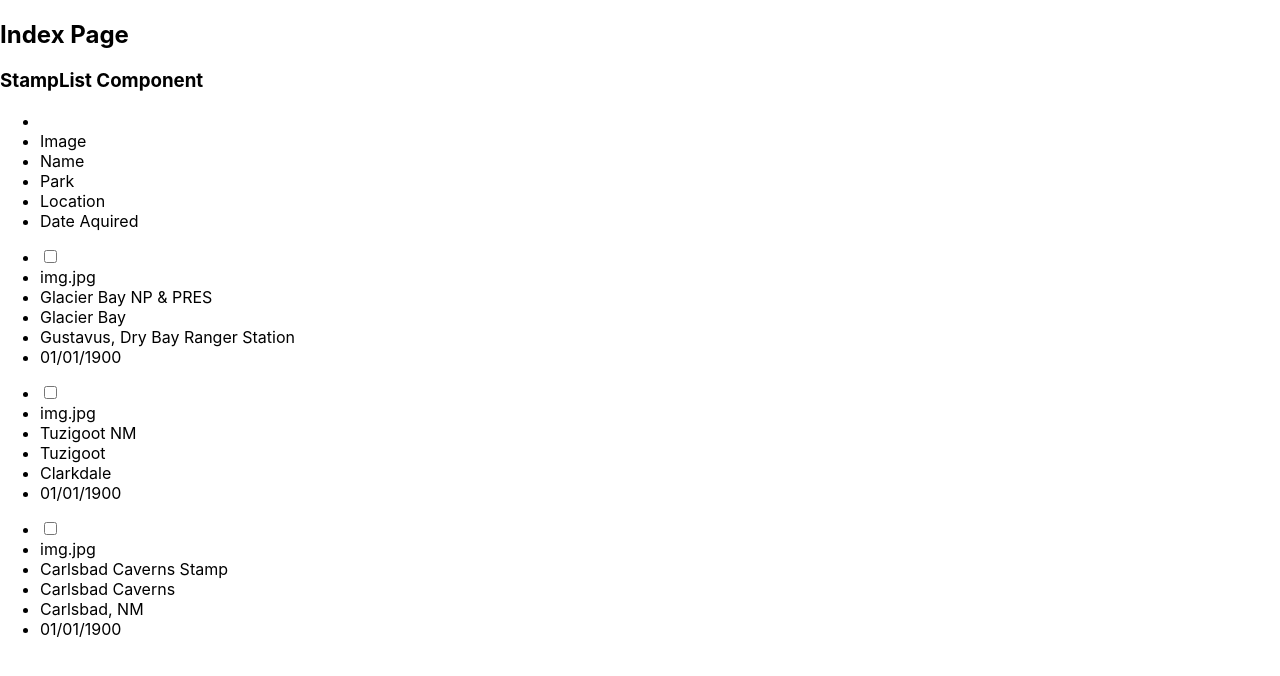
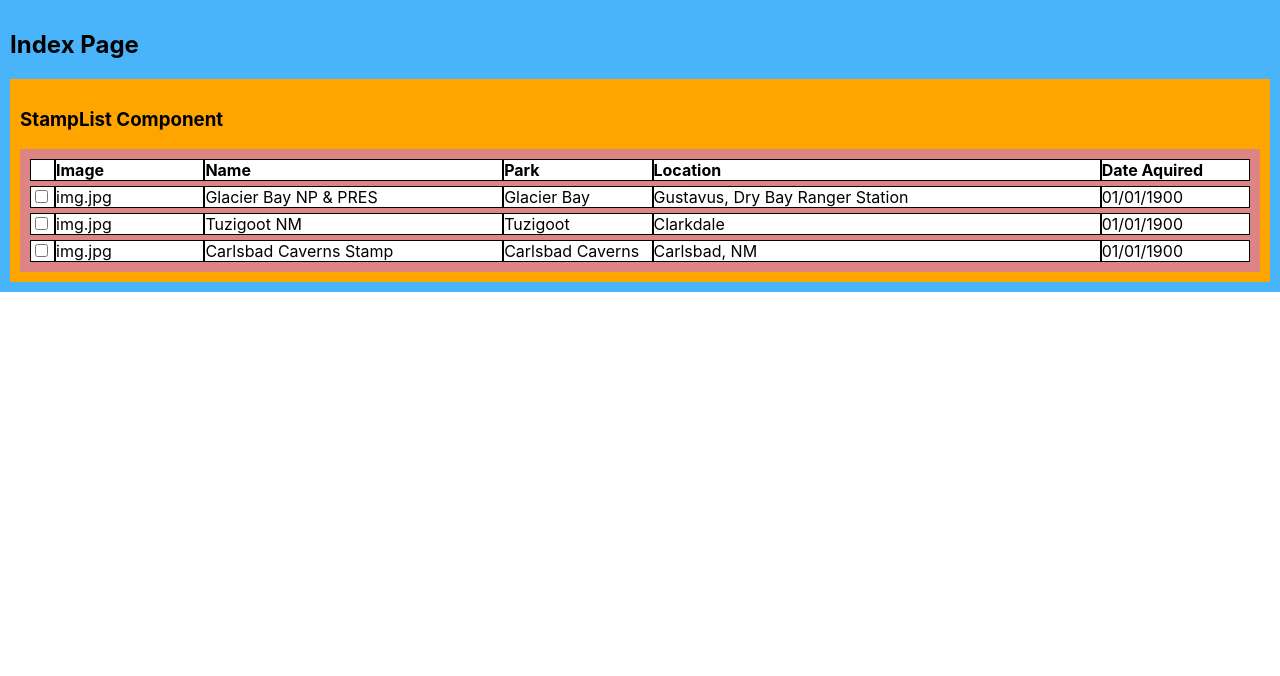
Before and after one commit to nikkster311/nps-stamp-app, a React (Create React App) app: page / in a window 1280 px wide. Shown: the top 676 px of the page. Built offline with nearby package versions, Linux system fonts and the light colour scheme; data requests are answered from the project's data file.

Commit message:
add css for components

```diff
--- a/src/App.css
+++ b/src/App.css
@@ -1,38 +1,46 @@
-.App {
-  text-align: center;
+/* for visualization - delete later */
+
+.stamp-list-component {
+  background-color: orange;
+  padding: 10px;
 }
 
-.App-logo {
-  height: 40vmin;
-  pointer-events: none;
+.stamp-list-wrapper {
+  background: rgb(221, 133, 133);
+  padding: 10px;
+}
+.stamp-list-wrapper ul {
+  background-color: white;
 }
 
-@media (prefers-reduced-motion: no-preference) {
-  .App-logo {
-    animation: App-logo-spin infinite 20s linear;
-  }
+.index-pg {
+  background-color: rgb(74, 180, 251);
+  padding: 10px;
 }
 
-.App-header {
-  background-color: #282c34;
-  min-height: 100vh;
-  display: flex;
-  flex-direction: column;
-  align-items: center;
-  justify-content: center;
-  font-size: calc(10px + 2vmin);
-  color: white;
+/* STAMP CSS */
+
+/* stamps in a list */
+.stamp-list-wrapper {
+  display: grid;
+  grid-template-rows: auto;
+  row-gap: 5px;
 }
 
-.App-link {
-  color: #61dafb;
+.stamp-list-wrapper .title-row {
+  font-weight: bold;
 }
 
-@keyframes App-logo-spin {
-  from {
-    transform: rotate(0deg);
-  }
-  to {
-    transform: rotate(360deg);
-  }
+.stamp-list-wrapper ul {
+  margin: 0;
+  display: grid;
+  grid-template-columns: 25px 1fr 2fr 1fr 3fr 1fr;
+  padding-left: 0;
 }
+
+.stamp-list-wrapper ul li {
+  list-style-type: none;
+  border: 1px solid black;
+}
+
+/* stamps on single stamp page */
```
